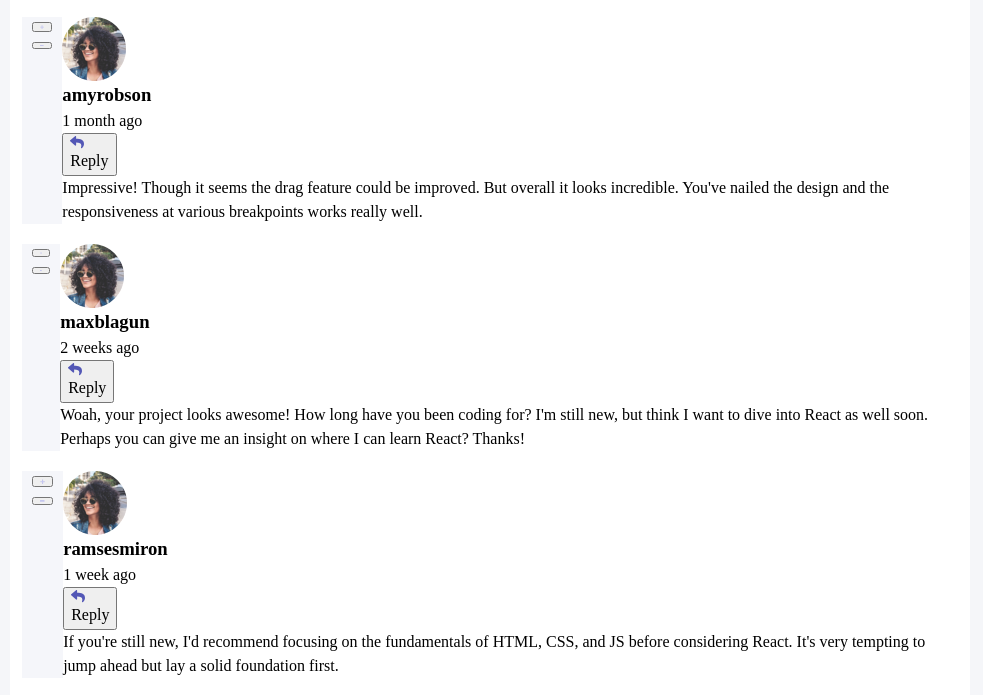
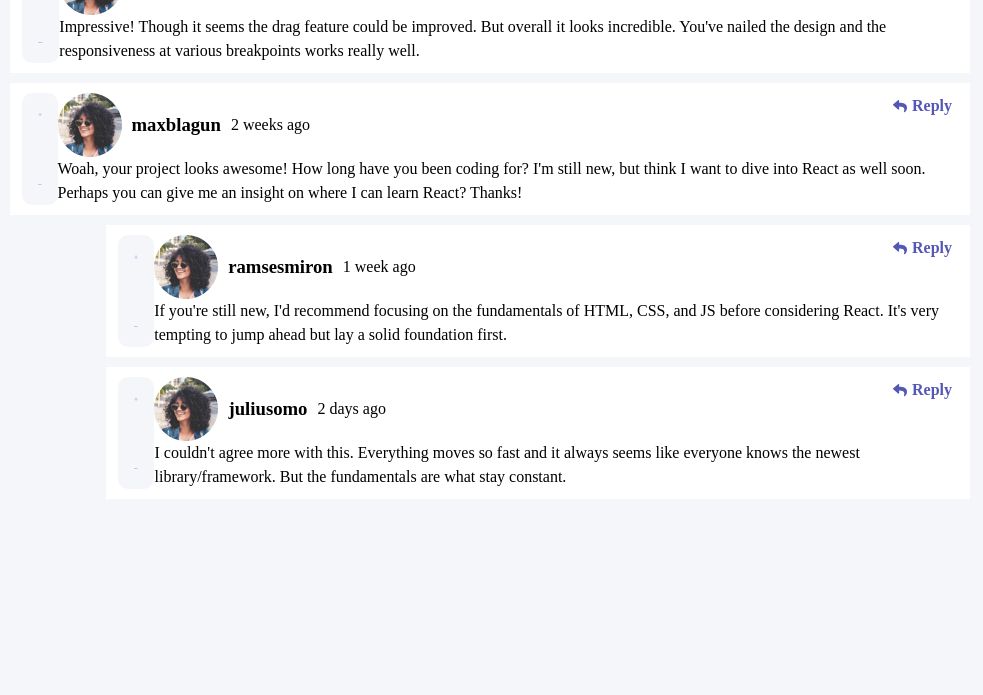
Before and after one commit to lucChesneau/Interactive-comments-section-Frontend-Mentor, a website: page index.html in a window 1280 px wide. Shown: the part 247-942 px from the top of the page, without its empty margins (150-1133 px from the left). After the commit the page ends 800 px from the top, so only its background shows below. Drawn offline with Linux system fonts and the light colour scheme.

Commit message:
j'ai commencé à tâter pour injecter les données, il me manque juste un container aux reponses pour correspondre à la maquette

```diff
--- a/index.html
+++ b/index.html
@@ -22,7 +22,7 @@
                                 <div class="comment primary-comment">
                                         <div class="note-container">
                                                 <button><img src="./images/icon-plus.svg" alt="up vote this comment"></button>
-                                                <strong class="note"></strong>
+                                                <strong class="note">10</strong>
                                                 <button><img src="./images/icon-minus.svg" alt="down vote this comment"></button>
                                         </div>
                                         <div class="comment-container">
--- a/js/script.js
+++ b/js/script.js
@@ -1,16 +1,15 @@
 const sectionComment = document.querySelector(".comment-section");
 function displayAComment(prim, username, createdAt, content){
 
-        const comment = document.createElement("article");
-        comment.classList.add("total-comment");
 
         const primaryComment = document.createElement("div");
 
-        if(prim === "true"){
+        if(prim === true){
                 primaryComment.className = "comment primary-comment";
-        } else{
+        }else{
                 primaryComment.className = "comment secondary-comment";
         }
+
 
 
         commentContainer = document.createElement("div");
@@ -57,8 +56,8 @@ function displayAComment(prim, username, createdAt, content){
         primaryComment.appendChild(createInteractionNote());
         primaryComment.appendChild(commentContainer);
 
-        comment.appendChild(primaryComment);
-        sectionComment.appendChild(comment);
+        return primaryComment;
+
 
 }
 
@@ -71,28 +70,41 @@ function callDataJson(method){
         .then(function(data) {
 
                 for(let i = 0; i < data.comments.length; i++){
+
+                        let dataReplies = data.comments[i].replies;
                         let dataUsername = data.comments[i].user.username;
                         let dataCreatedAt = data.comments[i].createdAt;
                         let dataContent = data.comments[i].content;
 
 
-                        console.log(data.comments[i]);
-                        console.log(data.comments.replies);
-                        displayAComment(true, dataUsername, dataCreatedAt, dataContent);
-
-                        if(data.comments[i].replies !== undefined){
-                                for(let v = 0; i < data.comments[i].replies.length; v++){
+                        console.log(dataReplies);
+                        // console.log(data.comments.replies[i]);
 
 
-                                        let replyUsername = data.comments[i].replies[v].user.username;
-                                        let replyCreatedAt = data.comments[i].replies[v].createdAt;
-                                        let replyContent = data.comments[i].replies[v].content;
+
+                        const comment = document.createElement("article");
+                        comment.classList.add("total-comment");
+
+                        comment.appendChild( displayAComment(true, dataUsername, dataCreatedAt, dataContent));
 
 
-                                        displayAComment(false, replyUsername, replyCreatedAt, replyContent);
+
+
+                        if(dataReplies.length > 0){
+
+                                for(let v = 0; v < dataReplies.length; v++){
+
+                                        let replyUsername = dataReplies[v].user.username;
+                                        let replyCreatedAt = dataReplies[v].createdAt;
+                                        let replyContent = dataReplies[v].content;
+
+
+                                        comment.appendChild(displayAComment(false, replyUsername, replyCreatedAt, replyContent));
                                 }
 
                         }
+
+                        sectionComment.appendChild(comment);
 
                 }
         });
@@ -166,5 +178,4 @@ function createInteractionCRUD(mine){
 }
 
 
-
 callDataJson();
--- a/scss/style.scss
+++ b/scss/style.scss
@@ -7,6 +7,13 @@
 
 body {
         background-color: #F5F6F9;
+
+}
+
+main {
+        display: flex;
+        flex-direction: column;
+        gap: 10px;
 }
 
 .container {
@@ -18,6 +25,12 @@ body {
         background-color: #FFFFFF;
         padding: 10px 12px;
         display: flex;
+}
+
+.secondary-comment {
+        width: 90%;
+}
+
 
 .note-container {
         background-color: #F5F6FA;
@@ -26,5 +39,45 @@ body {
         align-items: center;
         padding: 5px 10px;
         gap: 5px;
+        border-radius: 10px;
+        justify-content: space-around;
+
+        button{
+                background-color: rgba(0,0,0,0);
+                border: none;
+        }
+
+        strong{
+                color: #5457b6;
         }
 }
+
+.comment-header {
+        display: flex;
+        justify-content: space-between;
+}
+
+.comment-infos {
+        display: flex;
+        align-items: center;
+        gap: 10px;
+}
+
+.total-comment {
+        display: flex;
+        flex-direction: column;
+        align-items: flex-end;
+        gap: 10px;
+}
+
+.comment-interaction {
+        button {
+                display: flex;
+                align-items: center;
+                background-color: rgba(0,0,0,0);
+                border: none;
+                gap: 5px;
+                color: #5457b6;
+                font-weight: bold;
+        }
+}
```
Also changed, not shown: css/style.css, 1 other file. Lines whose indentation alone changed are shown as unchanged.
